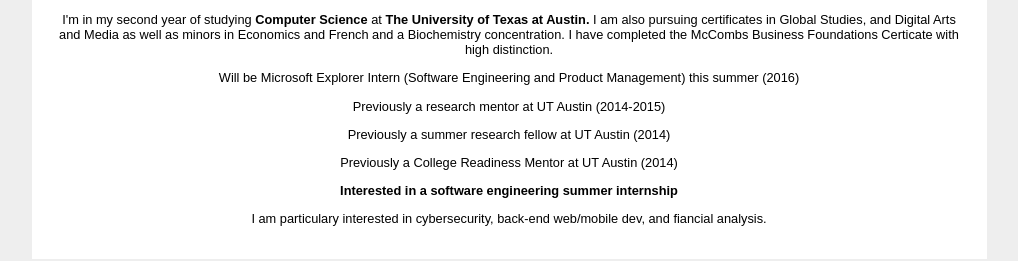
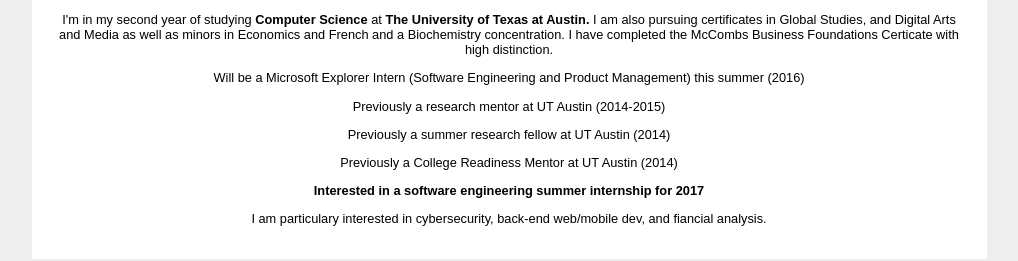
Before and after one commit to hayleycall/hayleycallwebsite.github.io, a plain HTML site: page index.html in a window 1280 px wide. Shown: the part 389-650 px from the top of the page, without its empty margins (131-1149 px from the left). Drawn offline with Linux system fonts and the light colour scheme.

Commit message:
Update index.html

```diff
--- a/index.html
+++ b/index.html
@@ -15,7 +15,7 @@
 				 I'm in my second year of studying <b>Computer Science</b> at <b>The University of Texas at Austin.</b> I am also pursuing certificates in Global Studies, and Digital Arts and Media as well as minors in Economics and French and a Biochemistry concentration. I have completed the McCombs Business Foundations Certicate with high distinction.
 			</p>
 			<p style="text-align: center;">
-				 Will be Microsoft Explorer Intern (Software Engineering and Product Management) this summer (2016)
+				 Will be a Microsoft Explorer Intern (Software Engineering and Product Management) this summer (2016)
 			</p>
 			<p style="text-align: center;">
 				 Previously a research mentor at UT Austin (2014-2015)
@@ -24,7 +24,7 @@
 			<p style="text-align: center;">
 				 Previously a College Readiness Mentor at UT Austin (2014)
 			</p>
-				<b> Interested in a software engineering summer internship </b>
+				<b> Interested in a software engineering summer internship for 2017</b>
 			<p style="text-align: center;">
 				I am particulary interested in cybersecurity, back-end web/mobile dev, and fiancial analysis.
 			</p>
```
